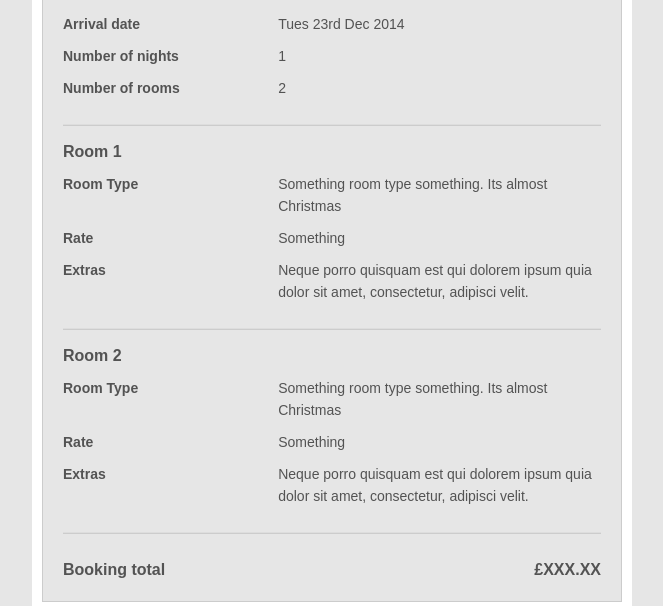
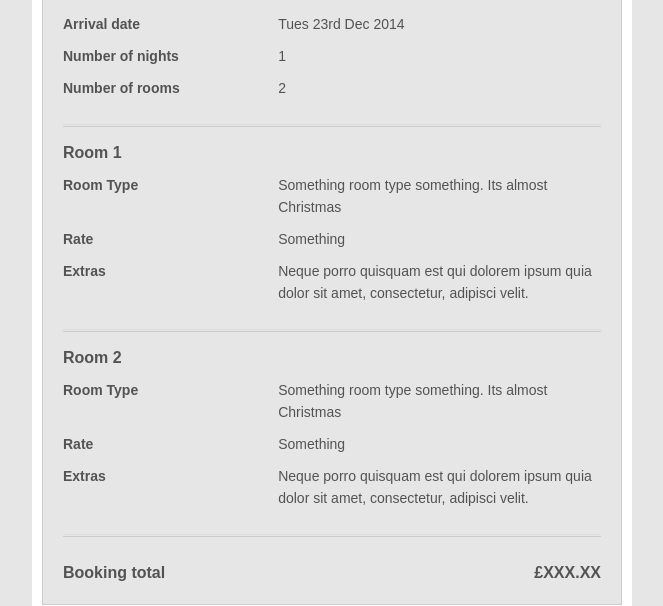
Before and after one commit to cssmonkey/site-components, a website: page components/email/email.html in a window 1280 px wide. Shown: the part 2160-2766 px from the top of the page, without its empty margins (308-971 px from the left). Drawn offline with Linux system fonts and the light colour scheme.

Commit message:
fixed spacing issue in outlook 2013

```diff
--- a/components/email/email.html
+++ b/components/email/email.html
@@ -488,7 +488,7 @@ Lorem ipsum dolor sit amet, consectetur adipisicing elit, sed do eiusmod tempor
                                 <td style="padding-top:15px" colspan="2"></td>
                             </tr>
                             <tr>
-                                <td style="border-top:1px solid #ddd;border-bottom:1px solid #ccc;" colspan="2"></td>
+                                <td style="border-top:1px solid #dddddd;border-bottom:1px solid #cccccc;line-height:1px;font-size:1px;" colspan="2">&nbsp;</td>
                             </tr>
                             <tr>
                                 <td style="padding-top:15px" colspan="2"></td>
@@ -524,7 +524,7 @@ Lorem ipsum dolor sit amet, consectetur adipisicing elit, sed do eiusmod tempor
                                 <td style="padding-top:15px" colspan="2"></td>
                             </tr>
                             <tr>
-                                <td style="border-top:1px solid #ddd;border-bottom:1px solid #ccc;" colspan="2"></td>
+                                <td style="border-top:1px solid #dddddd;border-bottom:1px solid #cccccc;line-height:1px;font-size:1px;" colspan="2">&nbsp;</td>
                             </tr>
                             <tr>
                                 <td style="padding-top:15px" colspan="2"></td>
@@ -560,7 +560,7 @@ Lorem ipsum dolor sit amet, consectetur adipisicing elit, sed do eiusmod tempor
                                 <td style="padding-top:15px" colspan="2"></td>
                             </tr>
                             <tr>
-                                <td style="border-top:1px solid #ddd;border-bottom:1px solid #ccc;" colspan="2"></td>
+                                <td style="border-top:1px solid #dddddd;border-bottom:1px solid #cccccc;line-height:1px;font-size:1px;" colspan="2">&nbsp;</td>
                             </tr>
                             <tr>
                                 <td style="padding-top:25px" colspan="2"></td>
```
